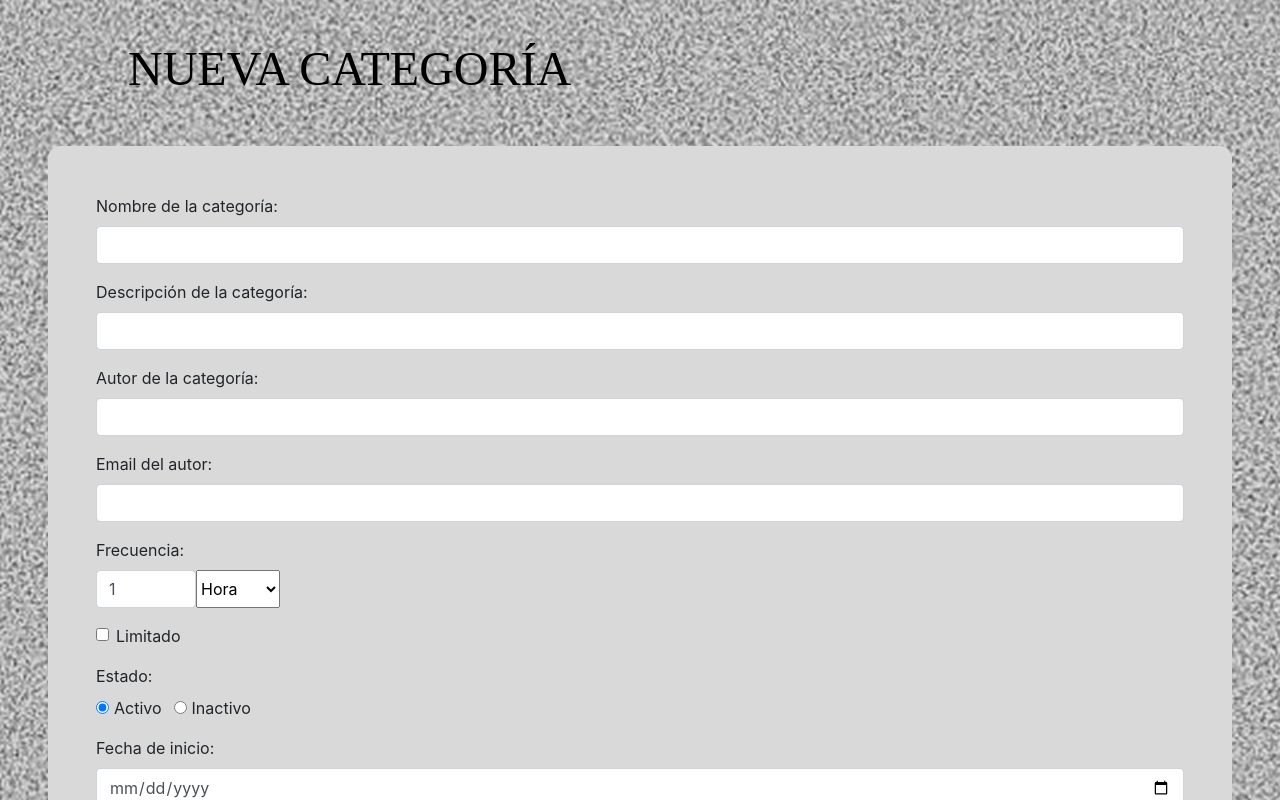
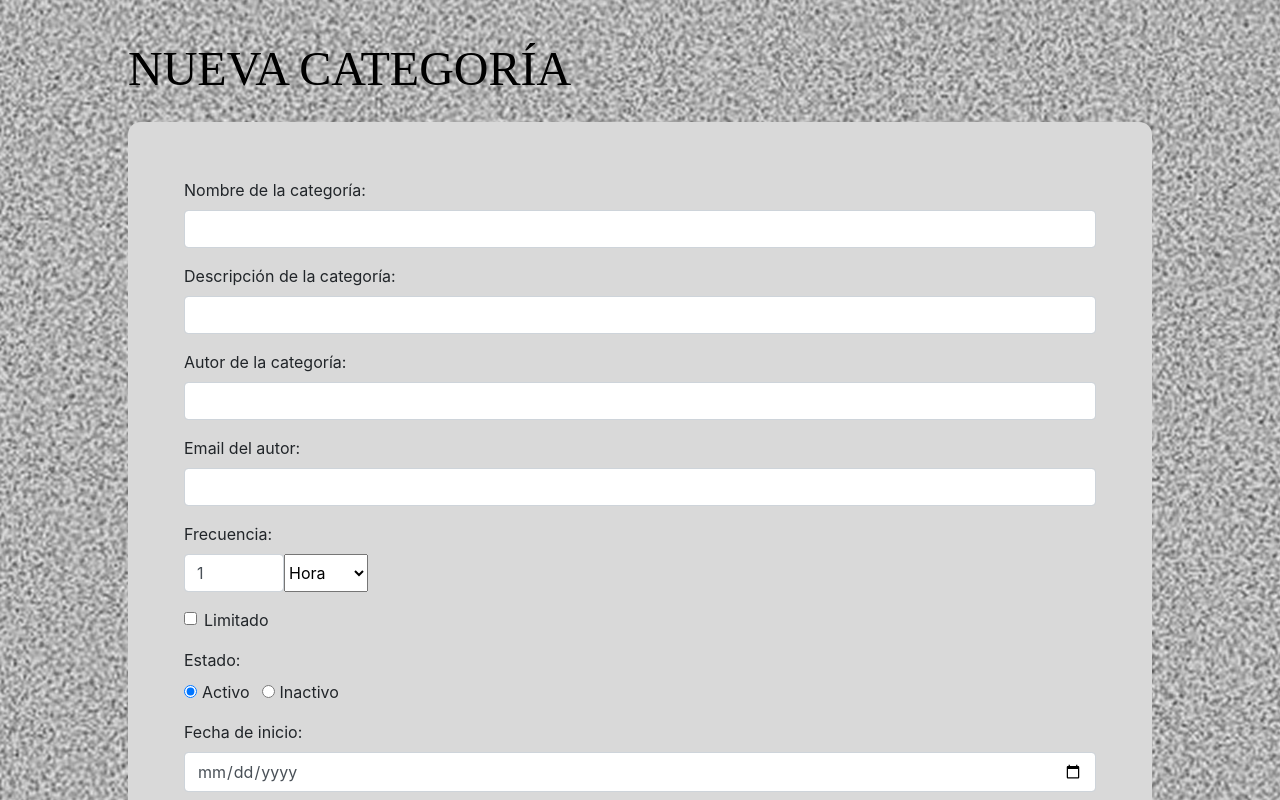
Before and after one commit to PROYECTO-RAIO/RAIO-ADMIN-FE, a React (Vite) app: page /crear in a window 1280 px wide. Shown: the top 800 px of the page. Built offline with nearby package versions, Linux system fonts and the light colour scheme; a web font is replaced by a local one.

Commit message:
añadir estilos a página crear y al componente categoría form

```diff
--- a/src/components/categoryForm/CategoryForm.css
+++ b/src/components/categoryForm/CategoryForm.css
@@ -2,5 +2,17 @@
     background-color: #D9D9D9;
     border-radius: 0.8rem;
     padding: 3rem;
-    margin: 3rem;
+    margin-top: 1.5rem;
+    margin-left: 3rem;
+    margin-right: 3rem;
 }
+
+@media (min-width: 768px) {
+
+    .custom-form{
+    padding: 3.5rem;
+    margin-left: 8rem;
+    margin-right: 8rem;
+
+    }
+}
--- a/src/pages/Create.css
+++ b/src/pages/Create.css
@@ -5,14 +5,14 @@ h1 {
   color: #000;
   display: flex;
   justify-content: left;
-  padding-left: 1.5rem;
+  margin-left: 3rem;
   margin-top: 1.5rem;
 }
 
 @media (min-width: 768px) {
     h1 {
         font-size: 3rem;
-        padding-left: 8rem;
+        margin-left: 8rem;
         margin-top: 2.5rem;
     }
 }
```
